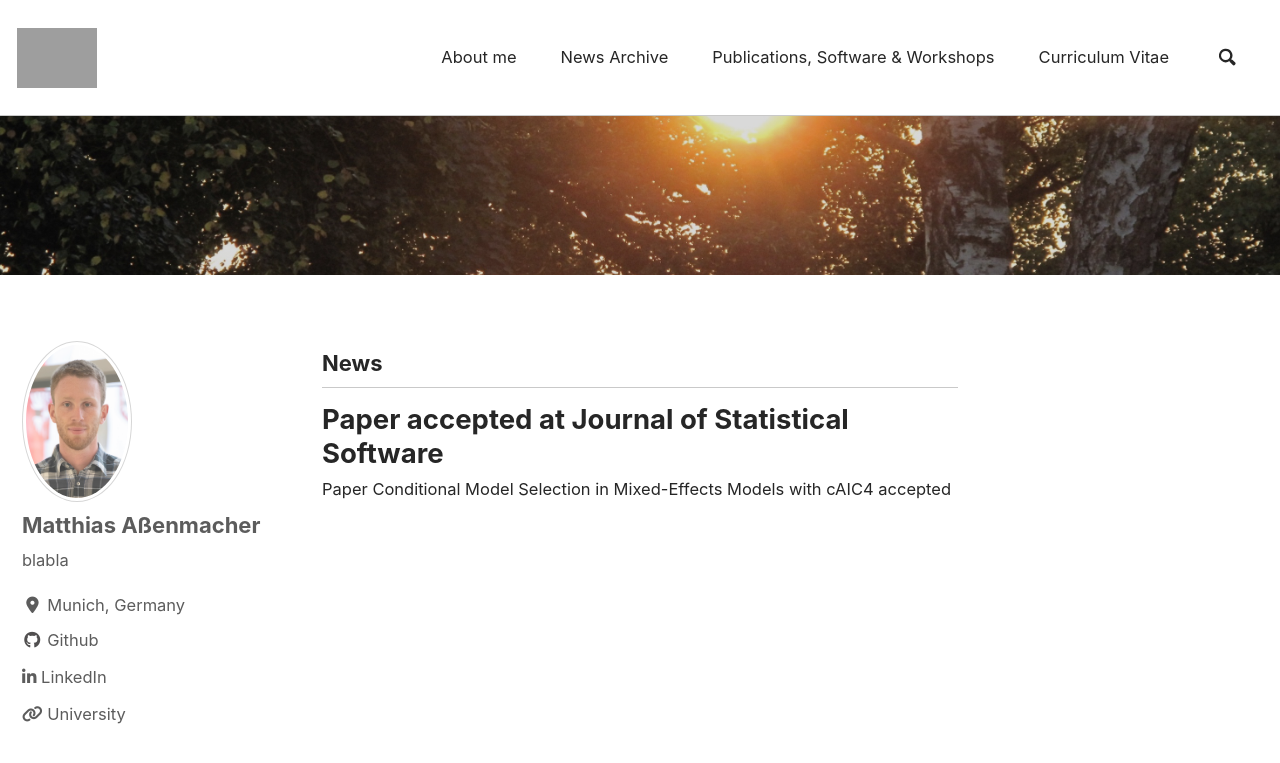
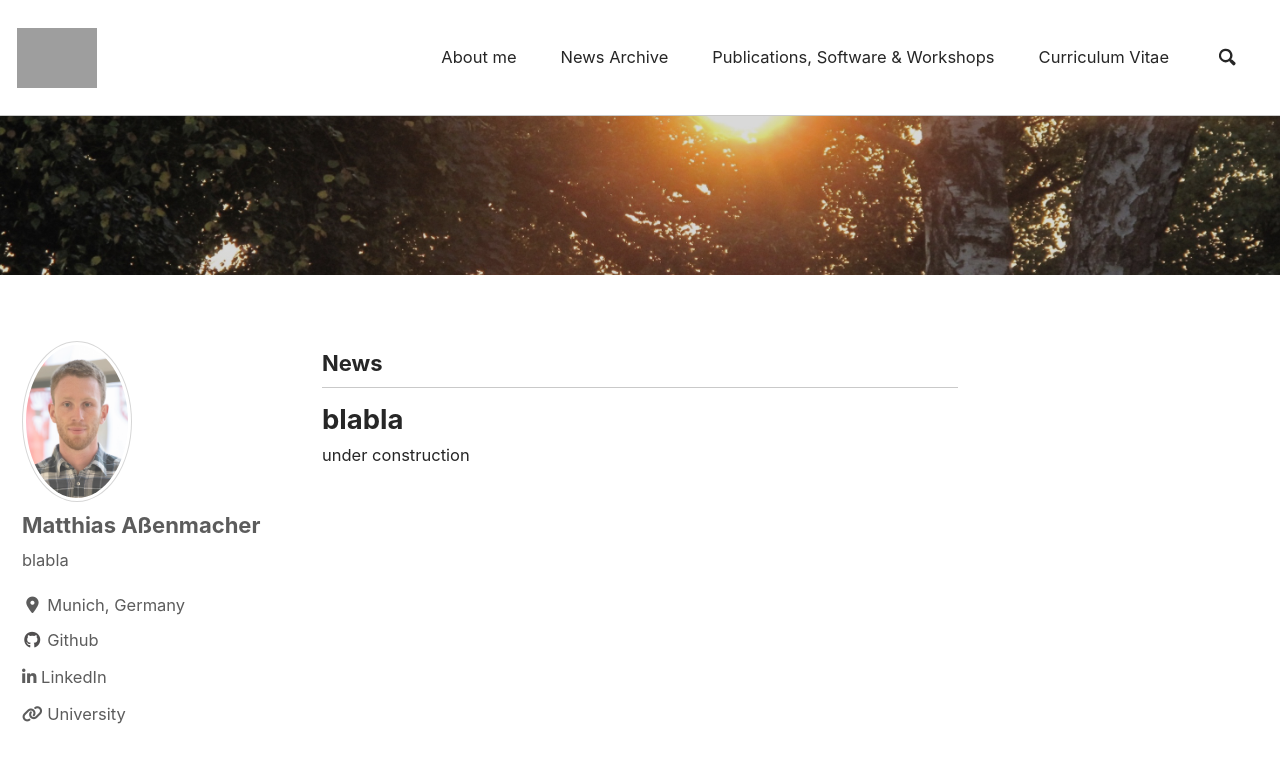
Before and after one commit to assenmacher-mat/assenmacher-mat.github.io, a Jekyll site: the page built from index.html, in a window 1280 px wide and 900 px high. Shown: the top 763 px of the window. Built offline with Jekyll 4.4.1, drawn with Linux system fonts in a browser that asks for light colours; cached includes are drawn as plain includes; nearby versions of some CDN libraries; the list of posts is cut into pages by our own code; comment, search, counter and statistics services are not loaded; a style sheet for code colours, icons or effects is not loaded; grey boxes are pictures that could not be loaded.

Commit message:
Update 2020-11-05-test.md

```diff
--- a/_posts/2020-11-05-test.md
+++ b/_posts/2020-11-05-test.md
@@ -1,10 +1,10 @@
 ---
-title: Paper accepted at Journal of Statistical Software
+title: blabla
 layout: single
 header:
-  overlay_image: /assets/images/changcheng.jpg
+  overlay_image: /assets/images/sundown.jpg
   overlay_filter: 0.15
-excerpt: "Paper *Conditional Model Selection in Mixed-Effects Models with cAIC4* accepted"
+excerpt: "under construction"
 ---
 
 test
```
